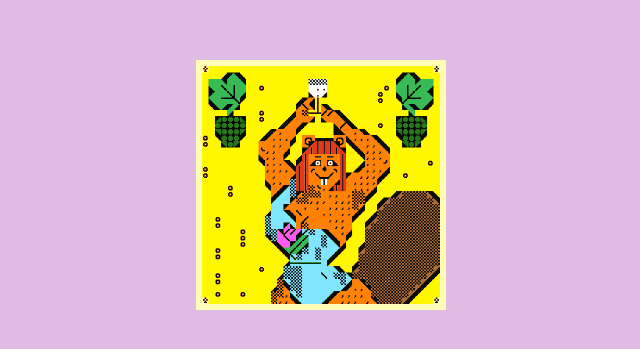
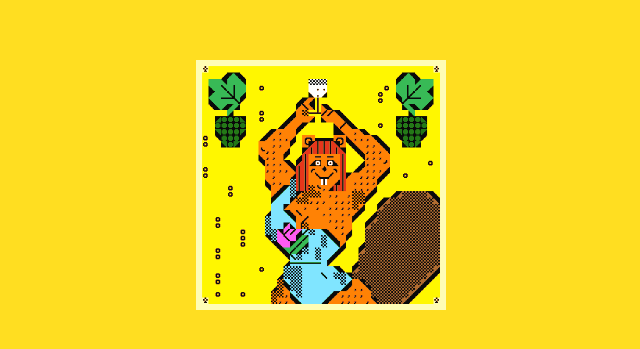
Before and after one commit to H-F07/dance-beaver, a plain HTML site: page index.html in a window 1280 px wide. Shown: the part 215-564 px from the top of the page, without its empty margins (319-959 px from the left). Drawn offline with Linux system fonts and the light colour scheme.

Commit message:
Change background color to yellow

```diff
--- a/style.css
+++ b/style.css
@@ -1,17 +1,17 @@
 body {
-  background-color: #E0BBE4; /* Ton violet pastel */
+  background-color: #FFDE21;
   margin: 0;
   height: 100vh;
   display: flex;
   justify-content: center;
   align-items: center;
-  overflow: hidden; /* Pour éviter les barres de défilement */
+  overflow: hidden;
 }
 
 .dancer {
   width: 250px;
   height: 250px;
-  background-image: url('beaver.gif'); /* Vérifie bien la majuscule ici ! */
+  background-image: url('beaver.gif');
   background-size: contain;
   background-repeat: no-repeat;
   background-position: center;
```
